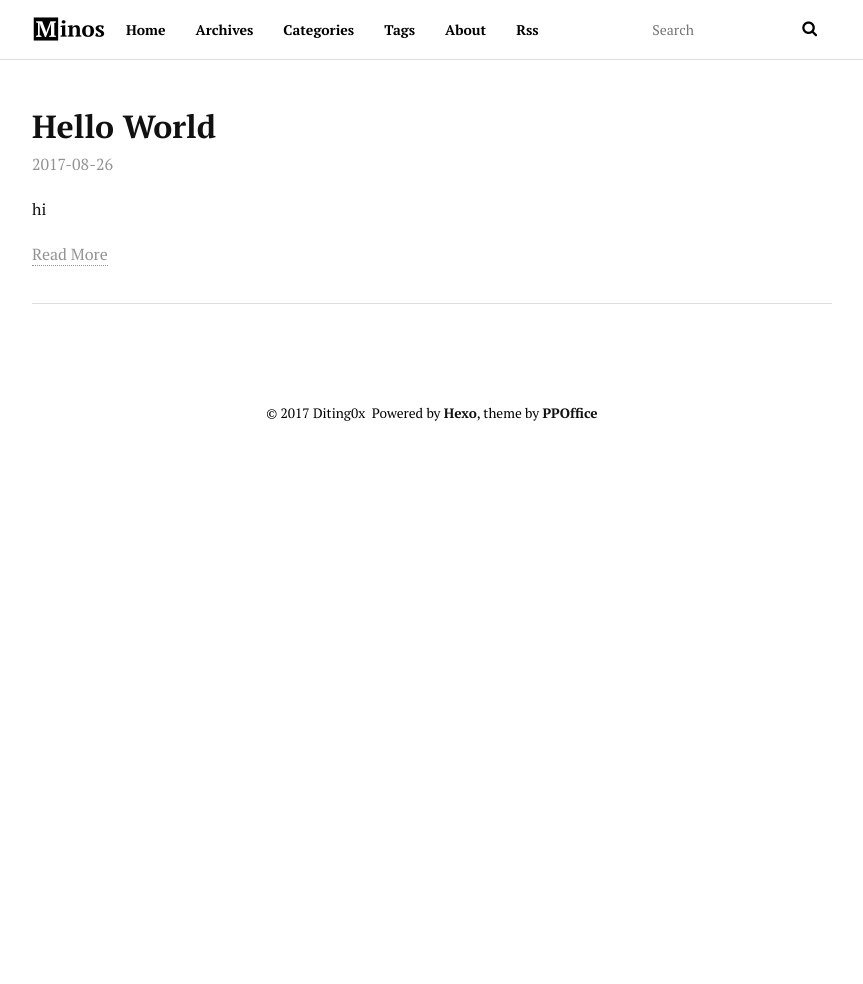
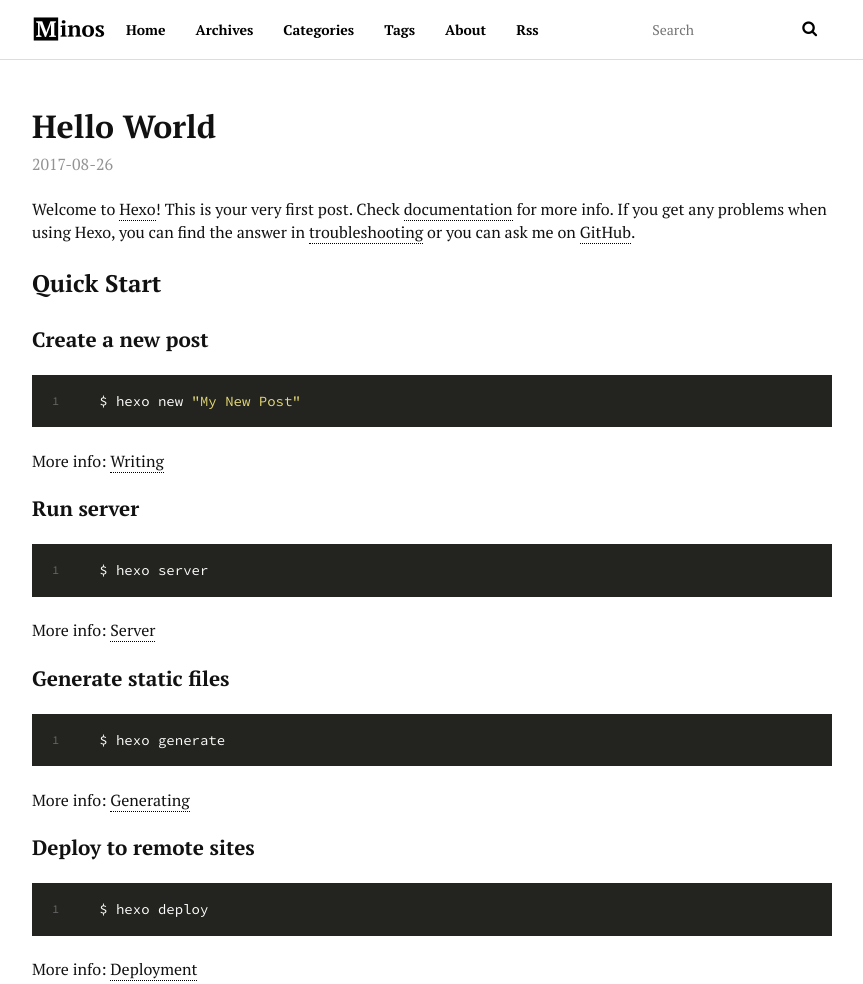
Before and after one commit to diting0x/diting0x.github.io, a plain HTML site: page index.html in a window 1280 px wide. Shown: the top 984 px of the page, without its empty margins (208-1071 px from the left). Before the commit the page ends 800 px from the top, so only its background shows below. Drawn offline with Linux system fonts and the light colour scheme.

Commit message:
Site updated: 2017-08-26 11:01:51

```diff
--- a/index.html
+++ b/index.html
@@ -67,18 +67,23 @@
 
     <div class="article-meta">
       <a href="/2017/08/26/hello-world/" class="article-date">
-  <time datetime="2017-08-26T02:54:17.000Z" itemprop="datePublished">2017-08-26</time>
+  <time datetime="2017-08-26T03:01:48.000Z" itemprop="datePublished">2017-08-26</time>
 </a>
 
 
     </div>
     <div class="article-entry" itemprop="articleBody">
 
-        <p>hi<br>
-
-          <p class="article-more-link">
-            <a href="/2017/08/26/hello-world/#more">Read More</a>
-          </p>
+        <a id="more"></a>
+<p>Welcome to <a href="https://hexo.io/" target="_blank" rel="external">Hexo</a>! This is your very first post. Check <a href="https://hexo.io/docs/" target="_blank" rel="external">documentation</a> for more info. If you get any problems when using Hexo, you can find the answer in <a href="https://hexo.io/docs/troubleshooting.html" target="_blank" rel="external">troubleshooting</a> or you can ask me on <a href="https://github.com/hexojs/hexo/issues" target="_blank" rel="external">GitHub</a>.</p>
+<h2 id="Quick-Start"><a href="#Quick-Start" class="headerlink" title="Quick Start"></a>Quick Start</h2><h3 id="Create-a-new-post"><a href="#Create-a-new-post" class="headerlink" title="Create a new post"></a>Create a new post</h3><figure class="highlight bash"><table><tr><td class="gutter"><pre><div class="line">1</div></pre></td><td class="code"><pre><div class="line">$ hexo new <span class="string">"My New Post"</span></div></pre></td></tr></table></figure>
+<p>More info: <a href="https://hexo.io/docs/writing.html" target="_blank" rel="external">Writing</a></p>
+<h3 id="Run-server"><a href="#Run-server" class="headerlink" title="Run server"></a>Run server</h3><figure class="highlight bash"><table><tr><td class="gutter"><pre><div class="line">1</div></pre></td><td class="code"><pre><div class="line">$ hexo server</div></pre></td></tr></table></figure>
+<p>More info: <a href="https://hexo.io/docs/server.html" target="_blank" rel="external">Server</a></p>
+<h3 id="Generate-static-files"><a href="#Generate-static-files" class="headerlink" title="Generate static files"></a>Generate static files</h3><figure class="highlight bash"><table><tr><td class="gutter"><pre><div class="line">1</div></pre></td><td class="code"><pre><div class="line">$ hexo generate</div></pre></td></tr></table></figure>
+<p>More info: <a href="https://hexo.io/docs/generating.html" target="_blank" rel="external">Generating</a></p>
+<h3 id="Deploy-to-remote-sites"><a href="#Deploy-to-remote-sites" class="headerlink" title="Deploy to remote sites"></a>Deploy to remote sites</h3><figure class="highlight bash"><table><tr><td class="gutter"><pre><div class="line">1</div></pre></td><td class="code"><pre><div class="line">$ hexo deploy</div></pre></td></tr></table></figure>
+<p>More info: <a href="https://hexo.io/docs/deployment.html" target="_blank" rel="external">Deployment</a></p>
 
 
     </div>
```
Also changed, not shown: 2017/08/26/hello-world/index.html (+6 -6 lines), archives/2017/08/index.html (+1 -1 lines), archives/2017/index.html (+1 -1 lines), archives/index.html (+1 -1 lines).
